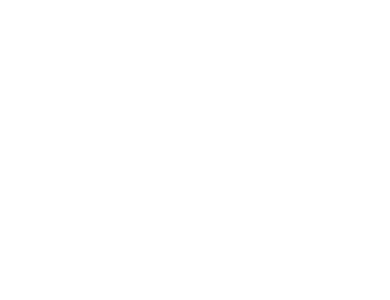
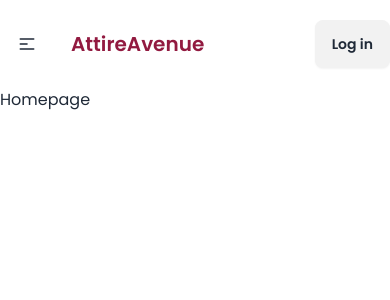
Before and after one commit to afiagithub/attireavenue-client, a React (Vite) app: page / in a window 390 px wide. Shown: the top 300 px of the page. Built offline with nearby package versions, Linux system fonts and the light colour scheme.

Commit message:
added navigation bar

```diff
--- a/src/components/Navbar.jsx
+++ b/src/components/Navbar.jsx
@@ -0,0 +1,51 @@
+import { Link, NavLink } from "react-router-dom";
+
+
+const Navbar = () => {
+    const links = <>
+        <li className="bg-transparent mx-2"><NavLink className={({ isActive }) => isActive ? "border-2 border-[#921A40] text-[#921A40]"
+            : "border-2 border-transparent"} to="/">Home</NavLink></li>
+        <li className="bg-transparent mx-2"><NavLink className={({ isActive }) => isActive ? "border-2 border-[#921A40] text-[#921A40]"
+            : "border-2 border-transparent"} to="/about">About</NavLink></li>
+        <li className="bg-transparent mx-2"><NavLink className={({ isActive }) => isActive ? "border-2 border-[#921A40] text-[#921A40]"
+            : "border-2 border-transparent"} to="/add-product">Add Product</NavLink></li>
+    </>
+    return (
+        <div className="navbar py-5 px-0">
+            <div className="navbar-start">
+                <div className="dropdown">
+                    <div tabIndex={0} role="button" className="btn btn-ghost lg:hidden">
+                        <svg
+                            xmlns="http://www.w3.org/2000/svg"
+                            className="h-5 w-5"
+                            fill="none"
+                            viewBox="0 0 24 24"
+                            stroke="currentColor">
+                            <path
+                                strokeLinecap="round"
+                                strokeLinejoin="round"
+                                strokeWidth="2"
+                                d="M4 6h16M4 12h8m-8 6h16" />
+                        </svg>
+                    </div>
+                    <ul
+                        tabIndex={0}
+                        className="menu menu-sm dropdown-content bg-base-100 rounded-box z-[1] mt-3 w-52 p-2 shadow">
+                        {links}
+                    </ul>
+                </div>
+                <a className="btn btn-ghost text-xl text-[#921A40]">AttireAvenue</a>
+            </div>
+            <div className="navbar-center hidden lg:flex">
+                <ul className="menu menu-horizontal px-1">
+                    {links}
+                </ul>
+            </div>
+            <div className="navbar-end">
+                <Link to='/login' className="btn">Log in</Link>
+            </div>
+        </div>
+    );
+};
+
+export default Navbar;
--- a/src/layouts/MainLayout.jsx
+++ b/src/layouts/MainLayout.jsx
@@ -1,8 +1,11 @@
+import { Outlet } from "react-router-dom";
+import Navbar from "../components/Navbar";
 
 const MainLayout = () => {
     return (
-        <div className="font-pop">
-
+        <div className="font-pop max-w-6xl mx-auto">
+            <Navbar></Navbar>
+            <Outlet></Outlet>
         </div>
     );
 };
```
